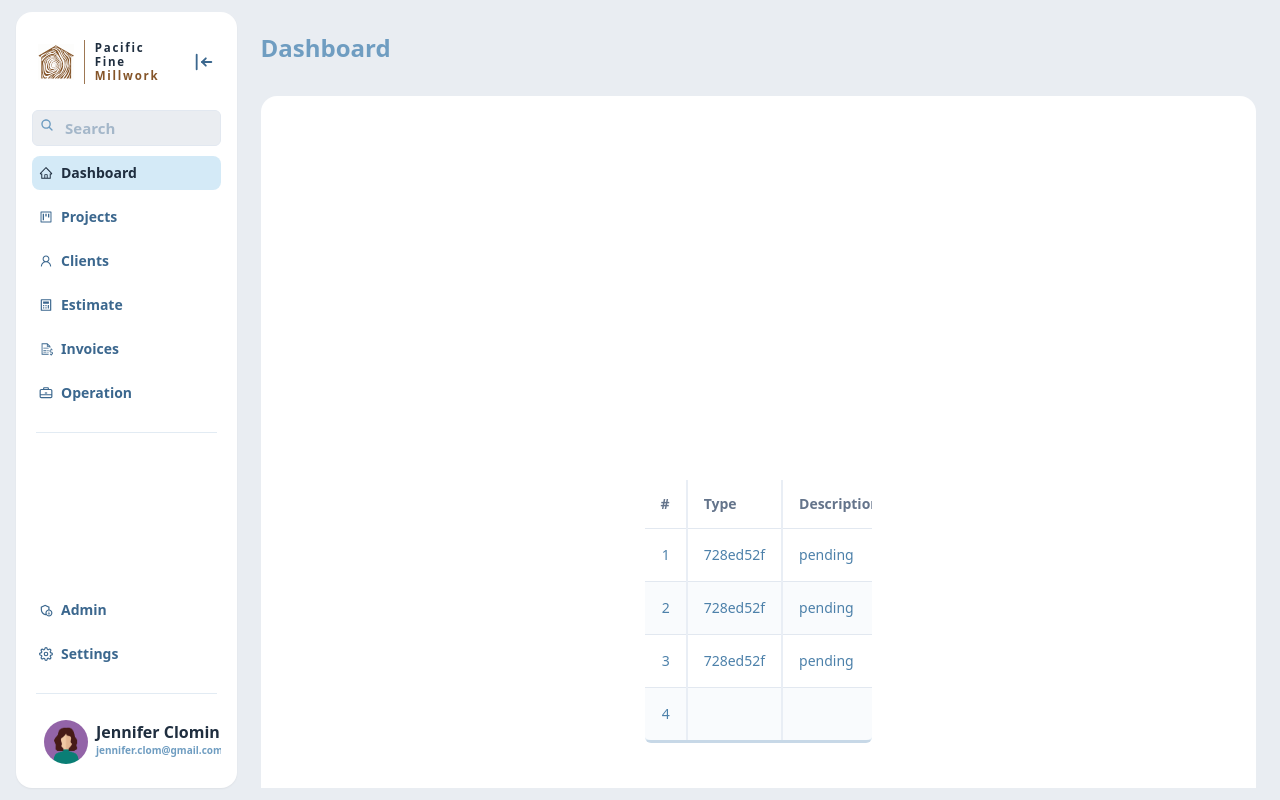
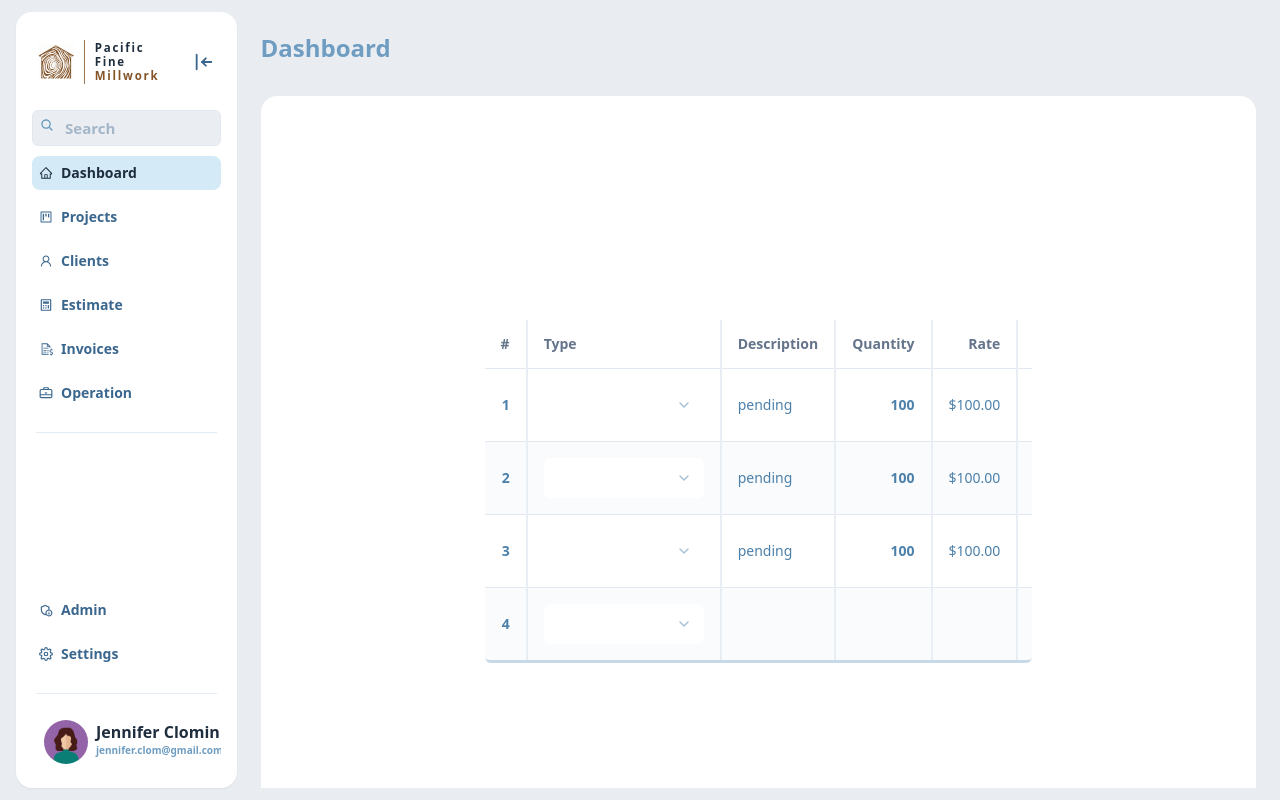
Before and after one commit to asojonih08/business_ops_app, a Next.js app: page / in a window 1280 px wide. Built offline with nearby package versions, Linux system fonts and the light colour scheme.

Commit message:
Working on adding selectors on Material Table

```diff
--- a/app/estimate/columns.tsx
+++ b/app/estimate/columns.tsx
@@ -1,7 +1,15 @@
 "use client";
+import { RiDeleteBin4Line } from "react-icons/ri";
+import { FaRegPlusSquare } from "react-icons/fa";
 
+import { Button } from "@/components/ui/button";
+import {
+  Select,
+  SelectContent,
+  SelectItem,
+  SelectTrigger,
+  SelectValue, } from "@/components/ui/select";
 import { ColumnDef } from "@tanstack/react-table";
-import { StringToBoolean } from "class-variance-authority/types";
 
 export type Material = {
   num: number | null;
@@ -15,11 +23,21 @@
 export const columns: ColumnDef<Material>[] = [
   {
     accessorKey: "num",
-    header: "#",
+    header: () => <div className="text-right font-bold">#</div>,
+    cell: ({row}) => <div className="text-right font-bold">{row.getValue("num")}</div>
   },
   {
     accessorKey: "type",
     header: "Type",
+    cell: ({row}) => <Select> <SelectTrigger className="border-0 hover:border-[1.5px] focus-visible:ring-0 focus-visible:ring-transparent focus-visible:border-transparent w-[160px]">
+    <SelectValue placeholder="" />
+  </SelectTrigger>
+  <SelectContent>
+    <SelectItem value="light" className="font-normal hover:bg-textColor-50 hover:rounded-lg flex items-center gap-2 p-2">Light</SelectItem>
+    <SelectItem value="dark" className="font-normal hover:bg-textColor-50 hover:rounded-lg flex items-center gap-2 p-2">Dark</SelectItem>
+    <SelectItem value="system" className="font-normal hover:bg-textColor-50 hover:rounded-lg flex items-center gap-2 p-2">System</SelectItem>
+    <SelectItem value="system" className="font-normal hover:bg-textColor-50 hover:rounded-lg flex items-center gap-2 p-2"><div className="font-normal hover:bg-textColor-50 hover:rounded-lg flex items-center gap-2 p-2"><FaRegPlusSquare size={14} /><span>Add New</span></div></SelectItem>
+  </SelectContent>  </Select>
   },
   {
     accessorKey: "description",
@@ -27,14 +45,40 @@
   },
   {
     accessorKey: "quantity",
-    header: "Quantity",
+    header: () => <div className="text-right font-bold">Quantity</div>,
+    cell: ({row}) => <div className="text-right font-bold">{row.getValue("quantity")}</div>
   },
   {
     accessorKey: "rate",
-    header: "Rate",
+    header: () => <div className="text-right font-bold">Rate</div>,
+    cell: ({ row }) => {
+      const rate = parseFloat(row.getValue("rate"))
+      const formatted = new Intl.NumberFormat("en-US", {
+        style: "currency",
+        currency: "USD",
+      }).format(rate)
+      if (!rate) return null;
+      return <div className="text-right font-medium">{formatted}</div>}
   },
   {
     accessorKey: "amount",
-    header: "Amount",
+
+    header: () => <div className="text-right font-bold">Amount</div>,
+    cell: ({ row }) => {
+      const amount = parseFloat(row.getValue("amount"))
+      const formatted = new Intl.NumberFormat("en-US", {
+        style: "currency",
+        currency: "USD",
+      }).format(amount)
+      if (!amount) return null;
+      return <div className="text-right font-medium">{formatted}</div>}
   },
+
+  {
+    id: "delete",
+    cell: ({ row }) =>
+      <div className="text-center"><Button><RiDeleteBin4Line size={20} /></Button></div>
+
+  },
+
 ];
--- a/app/estimate/data-table.tsx
+++ b/app/estimate/data-table.tsx
@@ -40,13 +40,6 @@
                 return (
                   <TableHead
                     className={`${
-                      header.column.getIndex() === 0 ||
-                      header.column.getIndex() === 3 ||
-                      header.column.getIndex() === 4 ||
-                      header.column.getIndex() === 5
-                        ? "text-right"
-                        : "text-left"
-                    } ${
                       index !== 0 ? "border-l-2" : ""
                     } border-textColor-100 font-bold`}
                     key={header.id}
@@ -73,14 +66,7 @@
               >
                 {row.getVisibleCells().map((cell, index) => (
                   <TableCell
-                    className={`${
-                      cell.column.getIndex() === 0 ||
-                      cell.column.getIndex() === 3 ||
-                      cell.column.getIndex() === 4 ||
-                      cell.column.getIndex() === 5
-                        ? "text-end"
-                        : "text-left"
-                    } ${index !== 0 ? "border-l-2" : ""} border-textColor-100`}
+                    className={`${index !== 0 ? "border-l-2" : ""} border-textColor-100`}
                     key={cell.id}
                   >
                     {flexRender(cell.column.columnDef.cell, cell.getContext())}
--- a/app/page.tsx
+++ b/app/page.tsx
@@ -30,10 +30,10 @@
     },
     {
       num: 4,
-      type: "",
-      description: "",
+      type: null,
+      description: null,
       quantity: null,
-      rate: 0,
+      rate: null,
       amount: null,
     },
 
@@ -46,7 +46,7 @@
   return (
     <div className="h-full w-full flex flex-col justify-between">
       <h1 className="text-textColor-400 font-bold text-2xl mt-5">Dashboard</h1>
-      <div className="h-[91vh] mt-8 bg-white rounded-2xl p-96">
+      <div className="h-[91vh] mt-8 bg-white rounded-2xl p-56">
         <DataTable columns={columns} data={data} />
       </div>
     </div>
--- a/components/CreateEstimate.tsx
+++ b/components/CreateEstimate.tsx
@@ -9,6 +9,7 @@
   // Fetch data from your API here.
   return [
     {
+      num: 1,
       type: "728ed52f",
       description: "pending",
       quantity: 100,
@@ -16,6 +17,7 @@
       amount: 100,
     },
     {
+      num: 2,
       type: "728ed52f",
       description: "pending",
       quantity: 100,
@@ -23,6 +25,7 @@
       amount: 100,
     },
     {
+      num: 3,
       type: "728ed52f",
       description: "pending",
       quantity: 100,
@@ -30,6 +33,7 @@
       amount: 100,
     },
     {
+      num: 4,
       type: "728ed52f",
       description: "pending",
       quantity: 100,
@@ -37,6 +41,7 @@
       amount: 100,
     },
     {
+      num: 5,
       type: "728ed52f",
       description: "pending",
       quantity: 100,
@@ -44,6 +49,7 @@
       amount: 100,
     },
     {
+      num: 6,
       type: "728ed52f",
       description: "pending",
       quantity: 100,
--- /dev/null
+++ b/components/ui/select.tsx
@@ -0,0 +1,160 @@
+"use client"
+
+import * as React from "react"
+import * as SelectPrimitive from "@radix-ui/react-select"
+import { Check, ChevronDown, ChevronUp } from "lucide-react"
+
+import { cn } from "@/lib/utils"
+
+const Select = SelectPrimitive.Root
+
+const SelectGroup = SelectPrimitive.Group
+
+const SelectValue = SelectPrimitive.Value
+
+const SelectTrigger = React.forwardRef<
+  React.ElementRef<typeof SelectPrimitive.Trigger>,
+  React.ComponentPropsWithoutRef<typeof SelectPrimitive.Trigger>
+>(({ className, children, ...props }, ref) => (
+  <SelectPrimitive.Trigger
+    ref={ref}
+    className={cn(
+      "flex h-10 w-full items-center justify-between rounded-md border border-input bg-background px-3 py-2 text-sm ring-offset-background placeholder:text-muted-foreground focus:outline-none focus:ring-2 focus:ring-ring focus:ring-offset-2 disabled:cursor-not-allowed disabled:opacity-50 [&>span]:line-clamp-1",
+      className
+    )}
+    {...props}
+  >
+    {children}
+    <SelectPrimitive.Icon asChild>
+      <ChevronDown className="h-4 w-4 opacity-50" />
+    </SelectPrimitive.Icon>
+  </SelectPrimitive.Trigger>
+))
+SelectTrigger.displayName = SelectPrimitive.Trigger.displayName
+
+const SelectScrollUpButton = React.forwardRef<
+  React.ElementRef<typeof SelectPrimitive.ScrollUpButton>,
+  React.ComponentPropsWithoutRef<typeof SelectPrimitive.ScrollUpButton>
+>(({ className, ...props }, ref) => (
+  <SelectPrimitive.ScrollUpButton
+    ref={ref}
+    className={cn(
+      "flex cursor-default items-center justify-center py-1",
+      className
+    )}
+    {...props}
+  >
+    <ChevronUp className="h-4 w-4" />
+  </SelectPrimitive.ScrollUpButton>
+))
+SelectScrollUpButton.displayName = SelectPrimitive.ScrollUpButton.displayName
+
+const SelectScrollDownButton = React.forwardRef<
+  React.ElementRef<typeof SelectPrimitive.ScrollDownButton>,
+  React.ComponentPropsWithoutRef<typeof SelectPrimitive.ScrollDownButton>
+>(({ className, ...props }, ref) => (
+  <SelectPrimitive.ScrollDownButton
+    ref={ref}
+    className={cn(
+      "flex cursor-default items-center justify-center py-1",
+      className
+    )}
+    {...props}
+  >
+    <ChevronDown className="h-4 w-4" />
+  </SelectPrimitive.ScrollDownButton>
+))
+SelectScrollDownButton.displayName =
+  SelectPrimitive.ScrollDownButton.displayName
+
+const SelectContent = React.forwardRef<
+  React.ElementRef<typeof SelectPrimitive.Content>,
+  React.ComponentPropsWithoutRef<typeof SelectPrimitive.Content>
+>(({ className, children, position = "popper", ...props }, ref) => (
+  <SelectPrimitive.Portal>
+    <SelectPrimitive.Content
+      ref={ref}
+      className={cn(
+        "relative z-50 max-h-96 min-w-[8rem] overflow-hidden rounded-md border bg-popover text-popover-foreground shadow-md data-[state=open]:animate-in data-[state=closed]:animate-out data-[state=closed]:fade-out-0 data-[state=open]:fade-in-0 data-[state=closed]:zoom-out-95 data-[state=open]:zoom-in-95 data-[side=bottom]:slide-in-from-top-2 data-[side=left]:slide-in-from-right-2 data-[side=right]:slide-in-from-left-2 data-[side=top]:slide-in-from-bottom-2",
+        position === "popper" &&
+          "data-[side=bottom]:translate-y-1 data-[side=left]:-translate-x-1 data-[side=right]:translate-x-1 data-[side=top]:-translate-y-1",
+        className
+      )}
+      position={position}
+      {...props}
+    >
+      <SelectScrollUpButton />
+      <SelectPrimitive.Viewport
+        className={cn(
+          "p-1",
+          position === "popper" &&
+            "h-[var(--radix-select-trigger-height)] w-full min-w-[var(--radix-select-trigger-width)]"
+        )}
+      >
+        {children}
+      </SelectPrimitive.Viewport>
+      <SelectScrollDownButton />
+    </SelectPrimitive.Content>
+  </SelectPrimitive.Portal>
+))
+SelectContent.displayName = SelectPrimitive.Content.displayName
+
+const SelectLabel = React.forwardRef<
+  React.ElementRef<typeof SelectPrimitive.Label>,
+  React.ComponentPropsWithoutRef<typeof SelectPrimitive.Label>
+>(({ className, ...props }, ref) => (
+  <SelectPrimitive.Label
+    ref={ref}
+    className={cn("py-1.5 pl-8 pr-2 text-sm font-semibold", className)}
+    {...props}
+  />
+))
+SelectLabel.displayName = SelectPrimitive.Label.displayName
+
+const SelectItem = React.forwardRef<
+  React.ElementRef<typeof SelectPrimitive.Item>,
+  React.ComponentPropsWithoutRef<typeof SelectPrimitive.Item>
+>(({ className, children, ...props }, ref) => (
+  <SelectPrimitive.Item
+    ref={ref}
+    className={cn(
+      "relative flex w-full cursor-default select-none items-center rounded-sm py-1.5 pl-8 pr-2 text-sm outline-none focus:bg-accent focus:text-accent-foreground data-[disabled]:pointer-events-none data-[disabled]:opacity-50",
+      className
+    )}
+    {...props}
+  >
+    <span className="absolute left-2 flex h-3.5 w-3.5 items-center justify-center">
+      <SelectPrimitive.ItemIndicator>
+        <Check className="h-4 w-4" />
+      </SelectPrimitive.ItemIndicator>
+    </span>
+
+    <SelectPrimitive.ItemText>{children}</SelectPrimitive.ItemText>
+  </SelectPrimitive.Item>
+))
+SelectItem.displayName = SelectPrimitive.Item.displayName
+
+const SelectSeparator = React.forwardRef<
+  React.ElementRef<typeof SelectPrimitive.Separator>,
+  React.ComponentPropsWithoutRef<typeof SelectPrimitive.Separator>
+>(({ className, ...props }, ref) => (
+  <SelectPrimitive.Separator
+    ref={ref}
+    className={cn("-mx-1 my-1 h-px bg-muted", className)}
+    {...props}
+  />
+))
+SelectSeparator.displayName = SelectPrimitive.Separator.displayName
+
+export {
+  Select,
+  SelectGroup,
+  SelectValue,
+  SelectTrigger,
+  SelectContent,
+  SelectLabel,
+  SelectItem,
+  SelectSeparator,
+  SelectScrollUpButton,
+  SelectScrollDownButton,
+}
--- a/package.json
+++ b/package.json
@@ -12,6 +12,7 @@
     "@radix-ui/react-avatar": "^1.1.0",
     "@radix-ui/react-label": "^2.1.0",
     "@radix-ui/react-popover": "^1.1.1",
+    "@radix-ui/react-select": "^2.1.1",
     "@radix-ui/react-separator": "^1.1.0",
     "@radix-ui/react-slot": "^1.1.0",
     "@radix-ui/react-switch": "^1.1.0",
```
Also changed, not shown: 1 other file (tests, documents, lock files or other folders).
